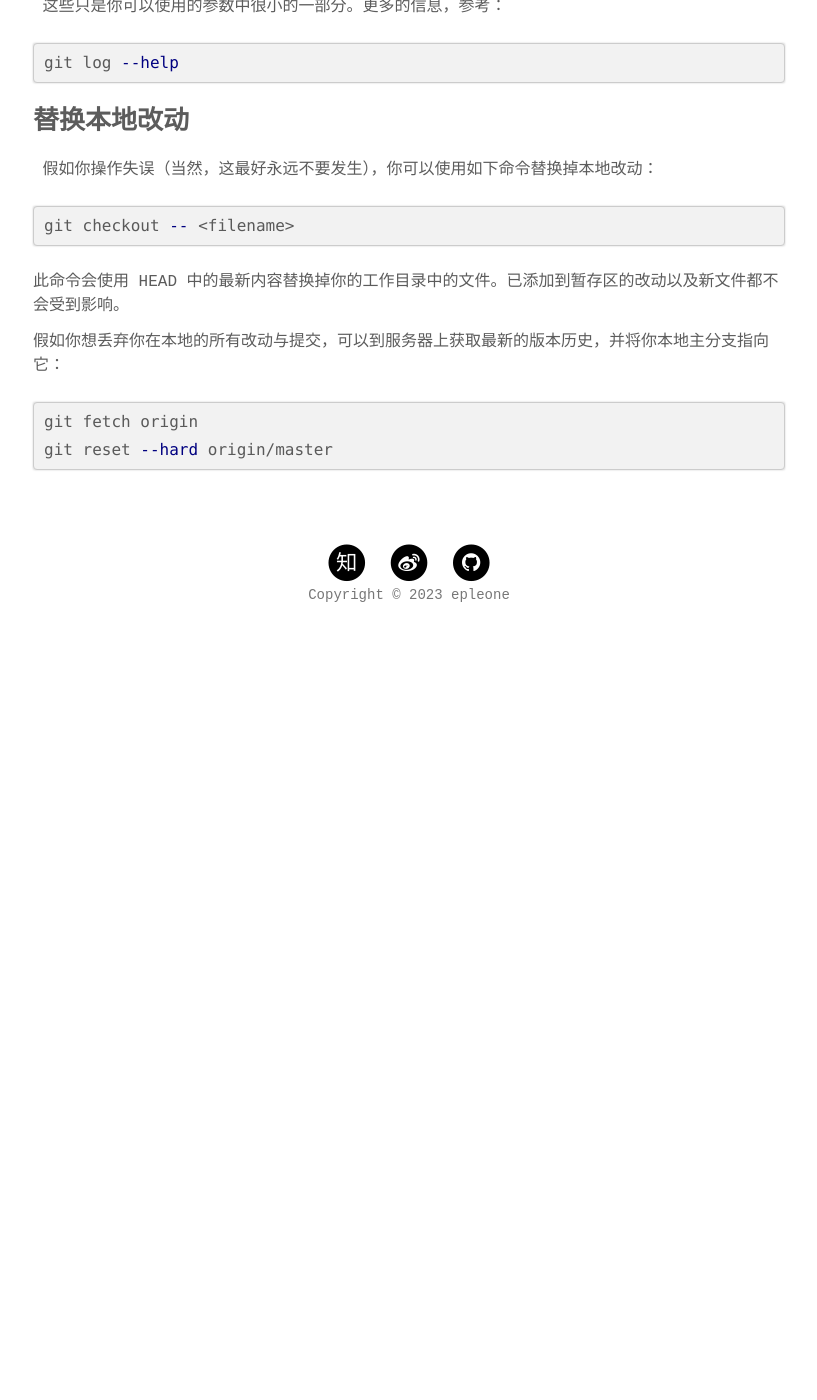
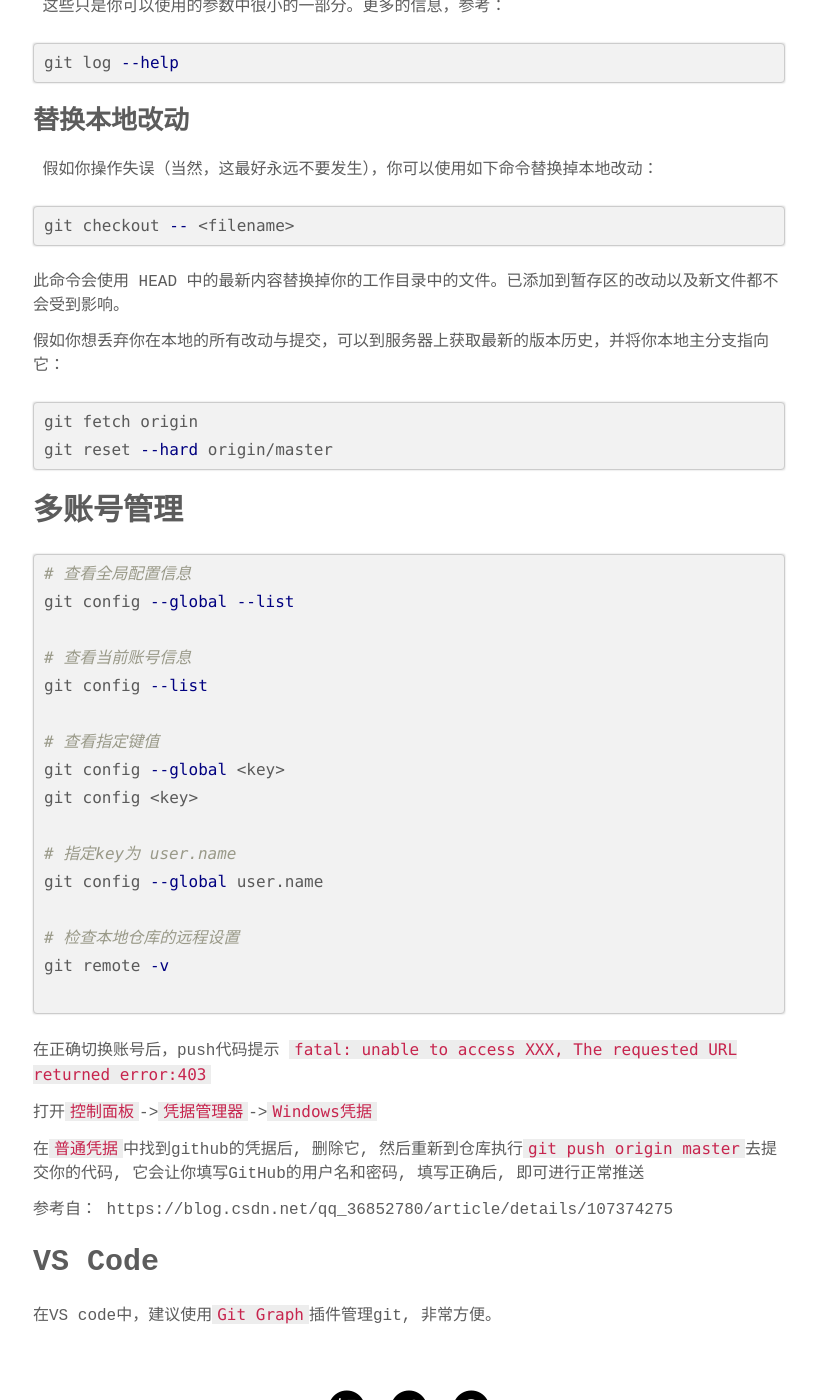
Before and after one commit to epleone/epleone.github.io, a Jekyll site: the page built from _posts/2019-03-21-git-guide.md, in a window 1280 px wide and 1400 px high, scrolled down 4055 px. Shown: the whole window, without its empty margins (231-1048 px from the left). Built offline with Jekyll 4.4.1, drawn with Linux system fonts in a browser that asks for light colours; nearby versions of some CDN libraries; some web fonts are replaced; before the commit the page ends 4685 px from its top, so only the background shows below that.

Commit message:
update git guide

````diff
--- a/_posts/2019-03-21-git-guide.md
+++ b/_posts/2019-03-21-git-guide.md
@@ -232,3 +232,42 @@ git checkout -- <filename>
 git fetch origin
 git reset --hard origin/master
 ```
+
+
+
+# 多账号管理
+
+```shell
+# 查看全局配置信息
+git config --global --list
+
+# 查看当前账号信息
+git config --list
+
+# 查看指定键值
+git config --global <key>
+git config <key>
+
+# 指定key为 user.name
+git config --global user.name
+
+# 检查本地仓库的远程设置
+git remote -v
+
+```
+
+
+
+在正确切换账号后，push代码提示 `fatal: unable to access XXX,  The requested URL returned error:403`
+
+打开`控制面板`->`凭据管理器`->`Windows凭据`
+
+在`普通凭据`中找到github的凭据后, 删除它, 然后重新到仓库执行`git push origin master`去提交你的代码, 它会让你填写GitHub的用户名和密码, 填写正确后, 即可进行正常推送
+
+参考自： https://blog.csdn.net/qq_36852780/article/details/107374275
+
+
+
+# VS Code
+
+在VS code中，建议使用`Git Graph`插件管理git, 非常方便。
````
Also changed, not shown: _posts/2023-06-12-pytorch3d-guide.md (+1 -1 lines).
